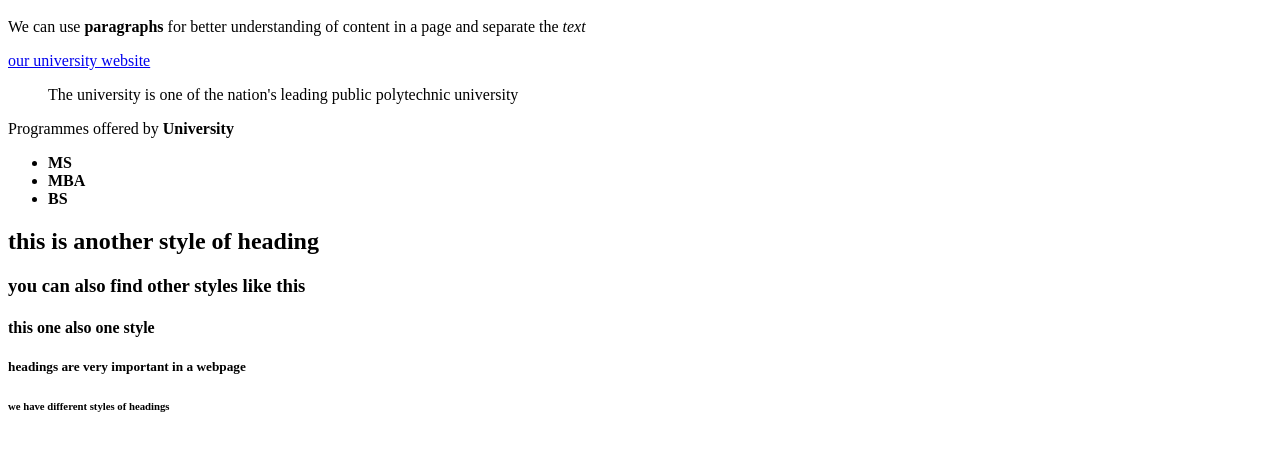
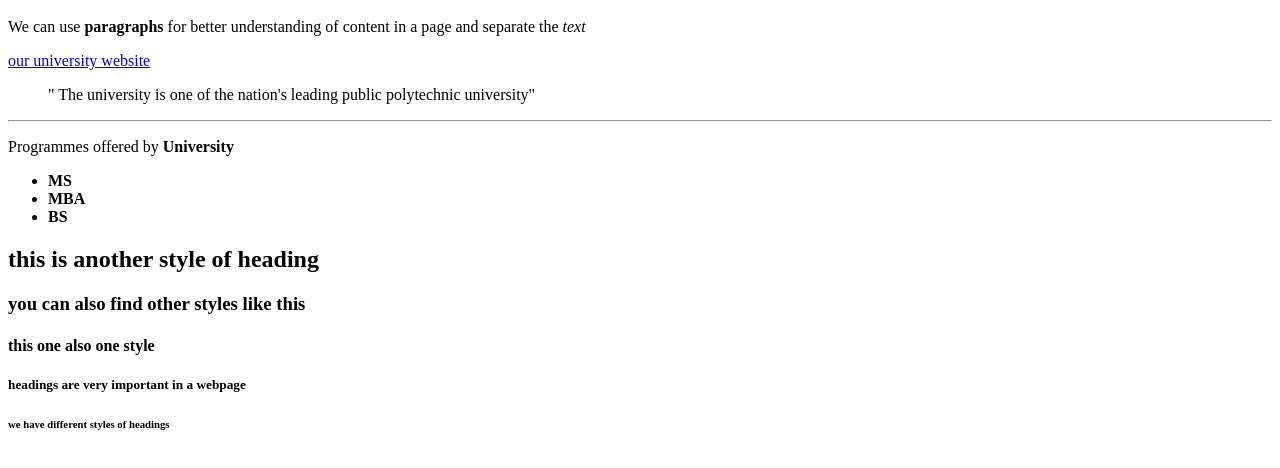
Before and after one commit to manigondasrujana/homework2, a plain HTML site: page index.html in a window 1280 px wide. Shown: the part 48-516 px from the top of the page. Drawn offline with Linux system fonts and the light colour scheme.

Commit message:
eighth commit

```diff
--- a/index.html
+++ b/index.html
@@ -3,7 +3,8 @@
 		<h1>This is one of the mostly used heading style</h1>
 		<p> We can use<b> paragraphs</b> for better understanding of content in a page and separate the<i> text</i> </p>
 		<a href="https://www.njit.edu"> our university website</a>
-		<blockquote> The university is one of the nation's leading public polytechnic university</blockquote>
+		<blockquote>" The university is one of the nation's leading public polytechnic university"</blockquote>
+		<hr />
 		<p> Programmes offered by <b> University</></p>
 		<ul>
 		<li> MS</li>
```
